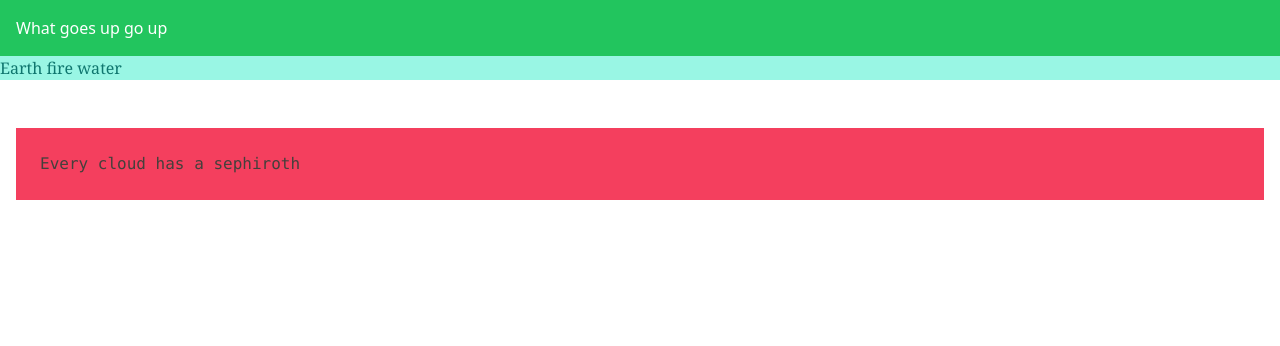
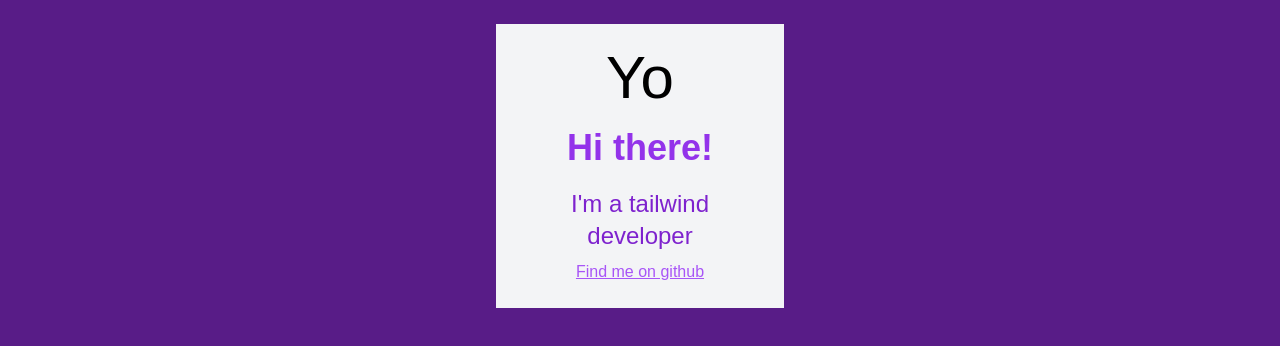
Before and after one commit to NorPeK/tailwind-practice, a plain HTML site: page index.html in a window 1280 px wide. Drawn offline with nearby package versions, Linux system fonts and the light colour scheme.

Commit message:
tailwind config

```diff
--- /dev/null
+++ b/config.js
@@ -0,0 +1,15 @@
+tailwind.config= {
+    theme: {
+        extend: {
+            colors: {
+                pale_orange: '#ffd9a6',
+                light_orange: '#fbb03b',
+                orange: '#f7931e',
+            },
+            fontFamily: {
+                sans: ['bebas Neue', 'sans-serif'],
+                slab: ['Roboto Slab' , 'serif'],
+            }
+        }
+    }
+}
--- a/index.html
+++ b/index.html
@@ -4,18 +4,15 @@
     <meta charset="UTF-8">
     <meta name="viewport" content="width=device-width, initial-scale=1.0">
     <script src="https://cdn.tailwindcss.com"></script>
+    <script src="config.js"></script>
     <title>Document</title>
 </head>
-<body class="flex flex-col">
-    <section class="bg-purple-500 text-white font-sans p-4 hover:bg-green-500">
-        <p>What goes up go up</p>
-    </section>
-    <section class="bg-teal-200 text-teal-700 font-serif mb-8">
-        <p>Earth fire water</p>
-    </section>
-    <section class="bg-stone-700 text-rose-500 font-mono pt-2 md:bg-rose-500 md:text-stone-700
-    md:p-6 md:m-4">
-        <p>Every cloud has a sephiroth</p>
+<body class="items-center font-sans bg-purple-900 text-center text-white">
+    <section class="bg-gray-100 p-6 mt-6 mx-auto max-w-72 text-black">
+        <span class="text-6xl text">Yo</span>
+        <h1 class="my-5 text-4xl font-bold text-purple-600">Hi there!</h1>
+        <h2 class="text-2xl mb-2 font-medium text-purple-700">I'm a tailwind developer</h2>
+        <a href="https://github.com/NorPeK" class="text-purple-500 underline">Find me on github</a>
     </section>
 </body>
 </html>
```
